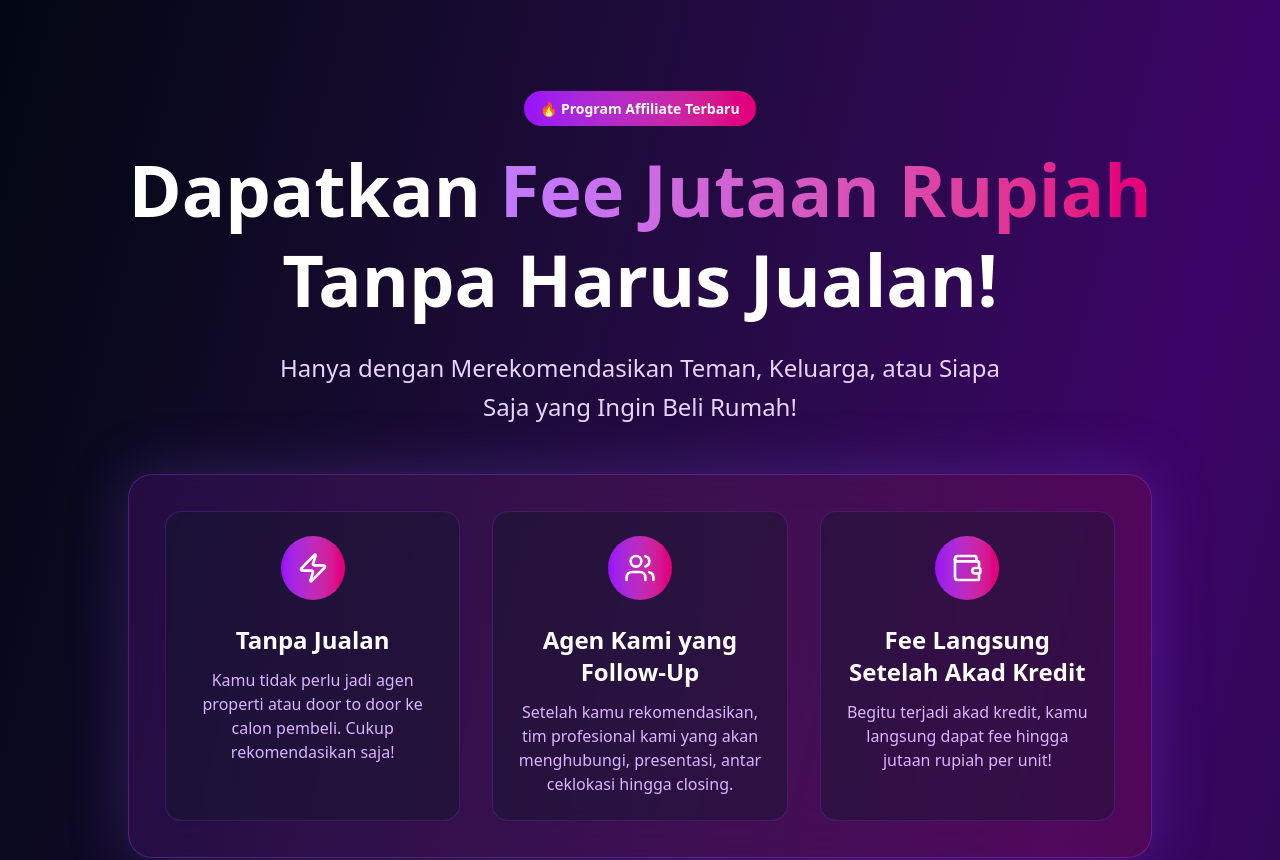
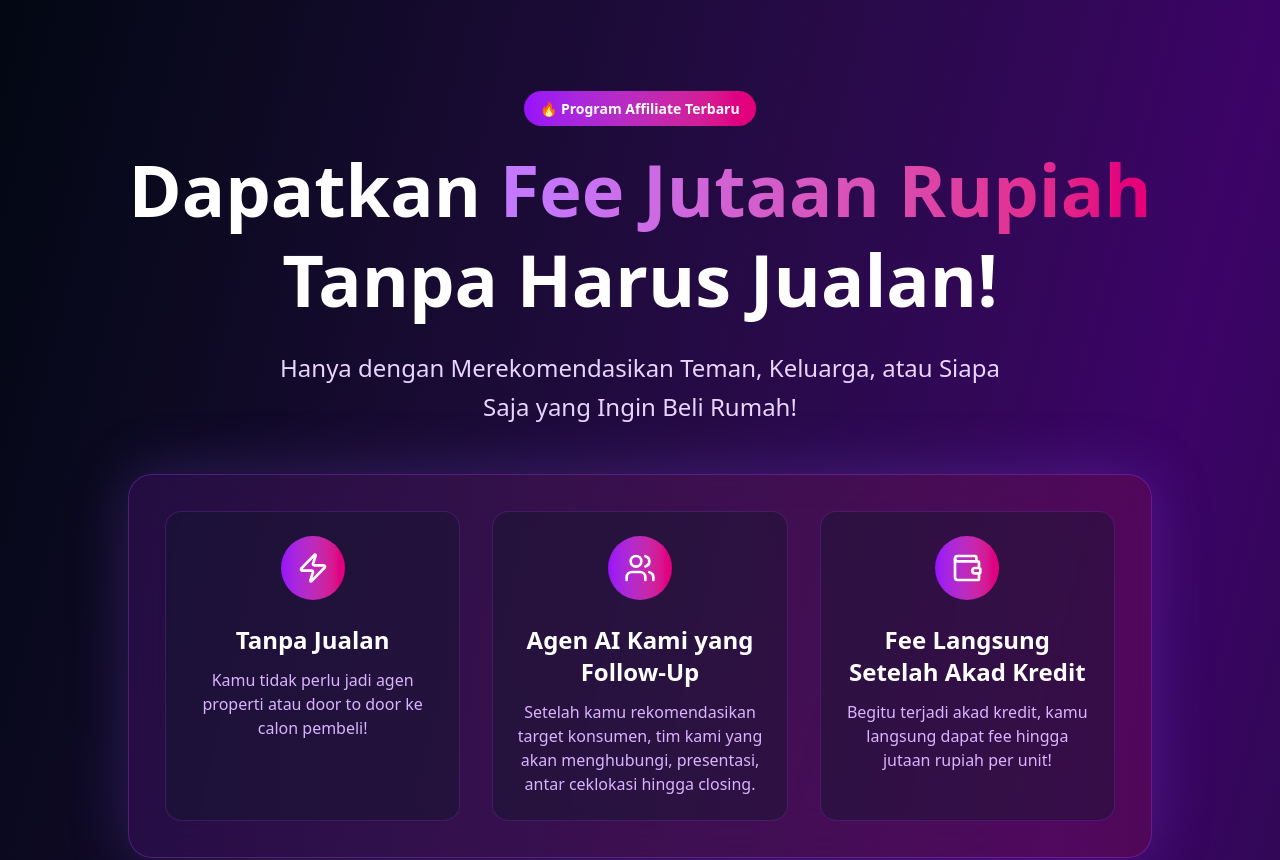
Before and after one commit to alenkapropertindo/alenkaqwen, a Next.js app: page /freelance in a window 1280 px wide. Shown: the top 860 px of the page. Built offline with nearby package versions, Linux system fonts and the light colour scheme.

Commit message:
edit freelance page

```diff
--- a/src/app/(public)/freelance/page.tsx
+++ b/src/app/(public)/freelance/page.tsx
@@ -50,7 +50,7 @@ export default function FreelancePage() {
                 </h3>
                 <p className="text-purple-300">
                   Kamu tidak perlu jadi agen properti atau door to door ke calon
-                  pembeli. Cukup rekomendasikan saja!
+                  pembeli!
                 </p>
               </div>
 
@@ -59,11 +59,11 @@ export default function FreelancePage() {
                   <Users className="h-8 w-8 text-white" />
                 </div>
                 <h3 className="text-2xl font-bold text-white mb-3">
-                  Agen Kami yang Follow-Up
+                  Agen AI Kami yang Follow-Up
                 </h3>
                 <p className="text-purple-300">
-                  Setelah kamu rekomendasikan, tim profesional kami yang akan
-                  menghubungi, presentasi, antar ceklokasi hingga closing.
+                  Setelah kamu rekomendasikan target konsumen, tim kami yang
+                  akan menghubungi, presentasi, antar ceklokasi hingga closing.
                 </p>
               </div>
 
@@ -308,7 +308,7 @@ export default function FreelancePage() {
                   <Star className="h-6 w-6 fill-current" />
                 </div>
                 <p className="text-purple-200 mb-4">
-                  "Saya dapat fee 2,5 juta hanya dengan merekomendasikan teman.
+                  "Saya dapat fee 2 juta hanya dengan merekomendasikan teman.
                   Sangat mudah dan tanpa repot!"
                 </p>
                 <p className="text-purple-400 font-bold">
--- a/src/app/page.tsx
+++ b/src/app/page.tsx
@@ -19,7 +19,7 @@ type Product = {
   kategori: string | null;
 };
 
-export const dynamic = 'force-dynamic';
+export const dynamic = "force-dynamic";
 
 export default async function Home() {
   // Fetch products from database
@@ -93,9 +93,9 @@ export default async function Home() {
               </span>
             </h1>
             <p className="text-gray-300 text-lg mb-8 max-w-lg">
-              Temukan rumah impian Anda dengan harga terjangkau di seputar kota
-              Kendari. Kami juga menyediakan program affiliate untuk kamu bisa
-              hasilkan uang jutaan rupiah tanpa harus jualan
+              Temukan rumah impianmu dengan harga terjangkau di kota Kendari.
+              kamu juga bisa ikut program affiliate kami untuk bisa hasilkan
+              uang jutaan rupiah tanpa harus jualan, mau tau caranya?
             </p>
             <div className="flex flex-col sm:flex-row gap-4">
               <Link href="/freelance">
```
